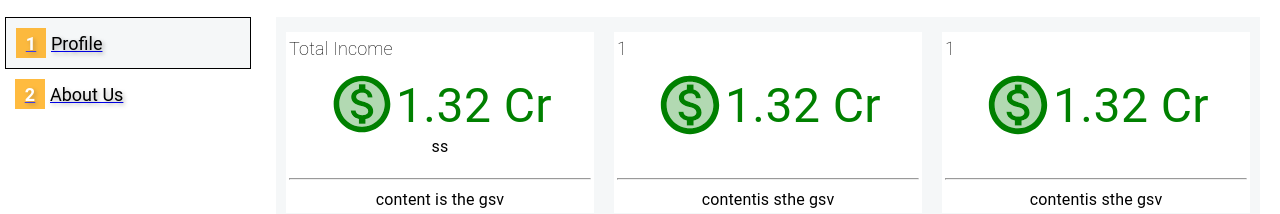
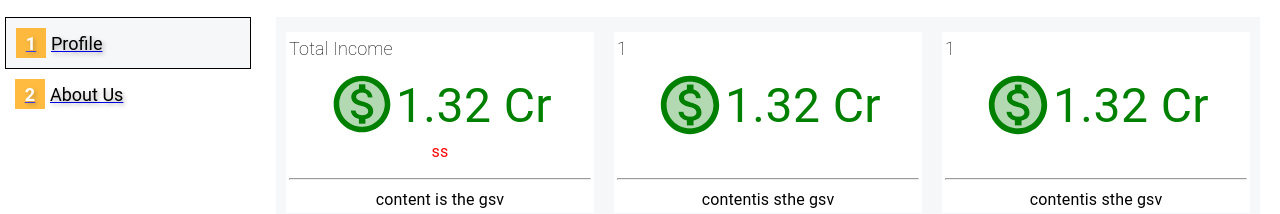
Before and after one commit to antas123/makeMyPot, a React (Vite) app in the folder make_my_pot/: page /financialDashboard/2 in a window 1280 px wide. Shown: the part 123-337 px from the top of the page. Built offline with nearby package versions, Linux system fonts and the light colour scheme.

Commit message:
adding module css for statcard

```diff
--- a/make_my_pot/src/components/extras/StatCard/StatCard.jsx
+++ b/make_my_pot/src/components/extras/StatCard/StatCard.jsx
@@ -1,57 +1,26 @@
 import { Typography } from "@mui/material";
 import React from "react";
-import MonetizationOnTwoToneIcon from "@mui/icons-material/MonetizationOnTwoTone";
+import styles from "./StatCard.module.css";
 
 const StatCard = ({ title, IconComponent, data, content, extraInfo }) => {
   return (
-    <div
-      style={{
-        padding: "3px",
-        backgroundColor: "white",
-        margin: "10px",
-        marginTop: "15px",
-        height: "175px",
-      }}
-    >
+    <div className={styles.statCardContainer}>
       <Typography sx={{ fontSize: "18px", fontWeight: "lighter" }}>
         {title}
       </Typography>
-      <div style={{ margin: "8px", height: "100px" }}>
-        <div
-          style={{
-            display: "flex",
-            justifyContent: "center",
-            alignContent: "baseline",
-          }}
-        >
-          <div
-            style={{ textAlign: "center", color: "green", fontWeight: "light" }}
-          >
-            {IconComponent}
-          </div>
-          <div style={{ textAlign: "center", color: "green" }}>
+      <div className={styles.statCardInfoContainer}>
+        <div className={styles.statCardInfoSubcontainer}>
+          <div className={styles.statCardIcon}>{IconComponent}</div>
+          <div className={styles.statcardData}>
             <Typography sx={{ fontSize: "48px" }}>{data}</Typography>
           </div>
         </div>
-        <div
-          style={{
-            display: "flex",
-            justifyContent: "center",
-            marginTop: "-10px",
-          }}
-        >
+        <div className={styles.statCardExtraInfo}>
           <Typography>{extraInfo}</Typography>
         </div>
       </div>
       <hr />
-      <div
-        style={{
-          display: "flex",
-          justifyContent: "center",
-          paddingBottom: "1px",
-          fontSize: "18px",
-        }}
-      >
+      <div className={styles.statCardContent}>
         <Typography>{content}</Typography>
       </div>
     </div>
--- a/make_my_pot/src/components/extras/StatCard/StatCard.module.css
+++ b/make_my_pot/src/components/extras/StatCard/StatCard.module.css
@@ -1,29 +1,43 @@
-/* .statcardContainer {
-  padding: "3px";
-  background-color: "white";
-  margin: "10px";
-  margin-top: "15px";
-  height: "175px";
+.statCardExtraInfo {
+  display: flex;
+  justify-content: center;
+  margin-top: -5px;
+  color: red;
 }
 
-.statcard-data {
-  text-align: "center";
-  color: "green";
+.statCardContent {
+  display: flex;
+  justify-content: center;
+  padding-bottom: 1px;
+  font-size: 18px;
 }
 
-.statcardDataContainer {
-  margin: "8px";
-  height: "100px";
+.statCardContainer {
+  padding: 3px;
+  background-color: white;
+  margin: 10px;
+  margin-top: 15px;
+  height: 175px;
 }
 
-.statcard-icon {
-  text-align: "center";
-  color: "green";
-  font-weight: "light";
+.statcardData {
+  text-align: center;
+  color: green;
 }
 
-.statcardInfoSubcontainer {
-  display: "flex";
-  justify-content: "center";
-  align-content: "baseline";
-} */
+.statCardInfoContainer {
+  margin: 8px;
+  height: 100px;
+}
+
+.statCardIcon {
+  text-align: center;
+  color: green;
+  font-weight: light;
+}
+
+.statCardInfoSubcontainer {
+  display: flex;
+  justify-content: center;
+  align-content: baseline;
+}
```
